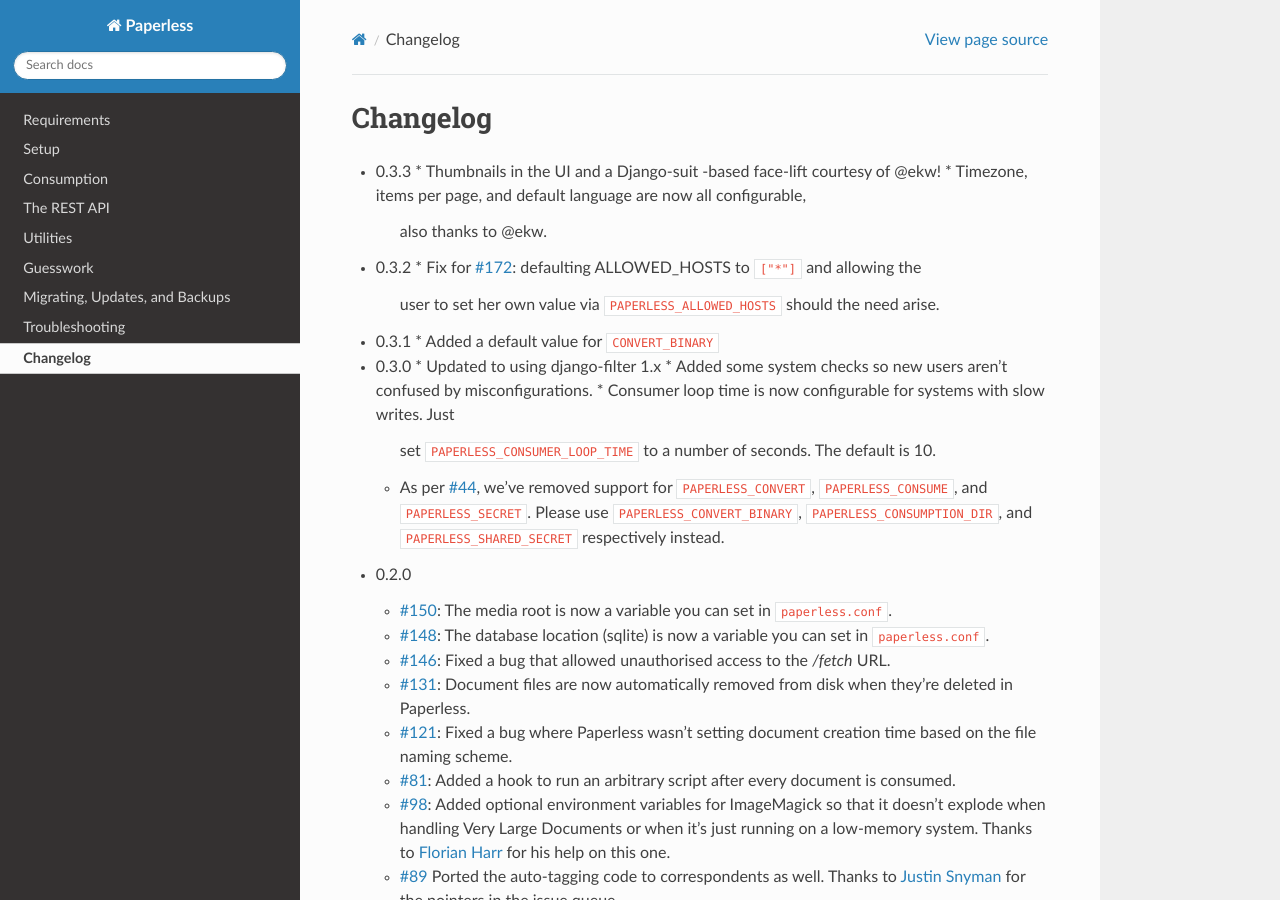
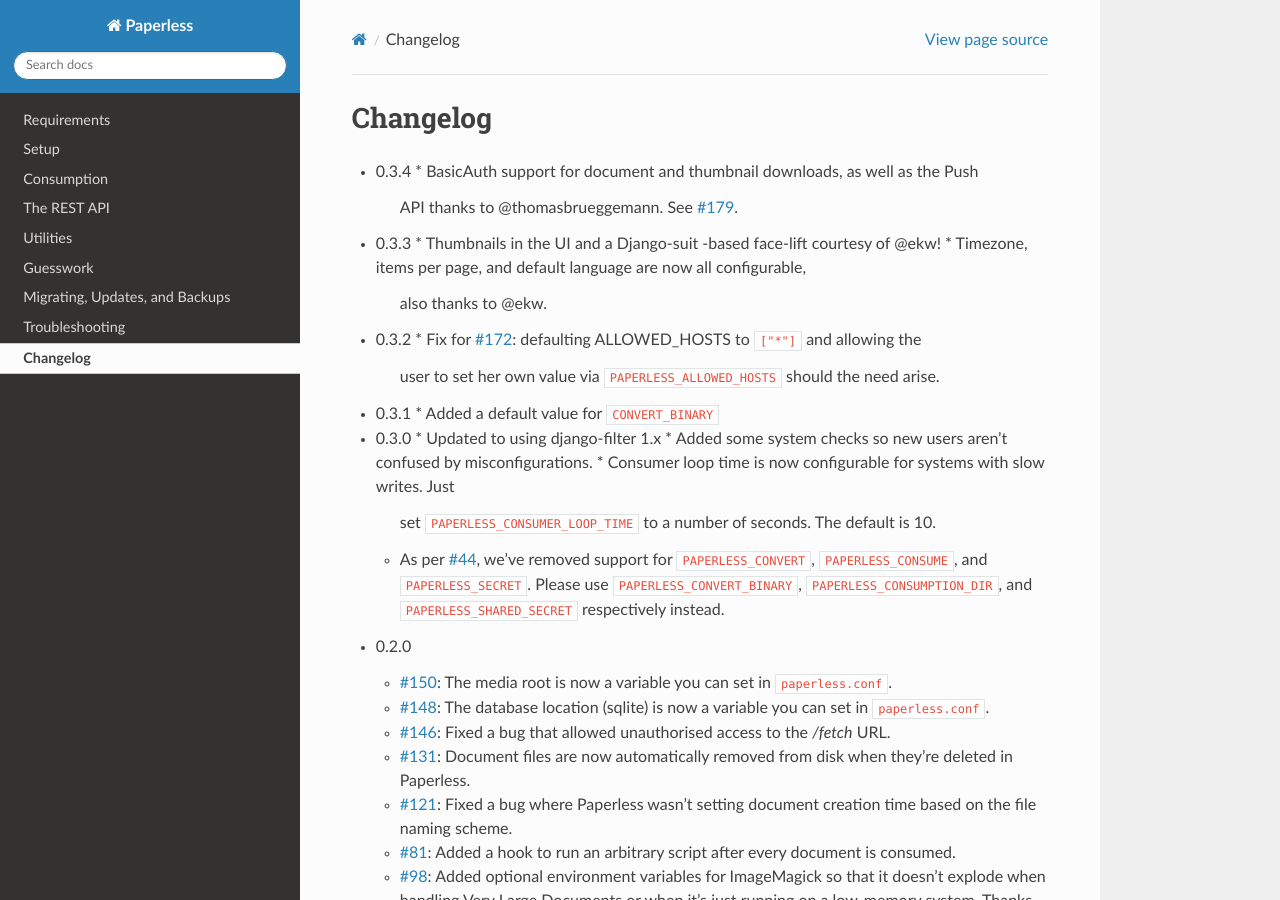
Before and after one commit to repoRangee/Large-scale, a Sphinx documentation site: the page built from docs/changelog.rst, in a window 1280 px wide and 900 px high. Built offline with Sphinx 7.4.7 and the Read the Docs theme 3.1.0, drawn with Linux system fonts in a browser that asks for light colours; formulas are drawn with MathJax 3.

Commit message:
Update for 0.3.4

```diff
--- a/docs/changelog.rst
+++ b/docs/changelog.rst
@@ -1,5 +1,9 @@
 Changelog
 #########
+
+* 0.3.4
+  * BasicAuth support for document and thumbnail downloads, as well as the Push
+    API thanks to @thomasbrueggemann.  See `#179`_.
 
 * 0.3.3
   * Thumbnails in the UI and a Django-suit -based face-lift courtesy of @ekw!
@@ -163,3 +167,4 @@ Changelog
 .. _#148: https://github.com/danielquinn/paperless/pull/148
 .. _#150: https://github.com/danielquinn/paperless/pull/150
 .. _#172: https://github.com/danielquinn/paperless/issues/172
+.. _#179: https://github.com/danielquinn/paperless/pull/179
--- a/src/paperless/version.py
+++ b/src/paperless/version.py
@@ -1 +1 @@
-__version__ = (0, 3, 3)
+__version__ = (0, 3, 4)
```
